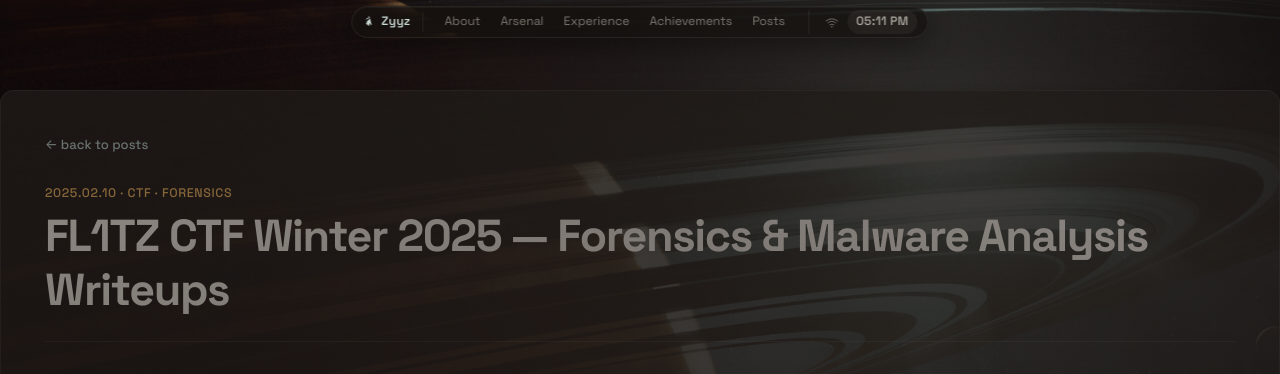
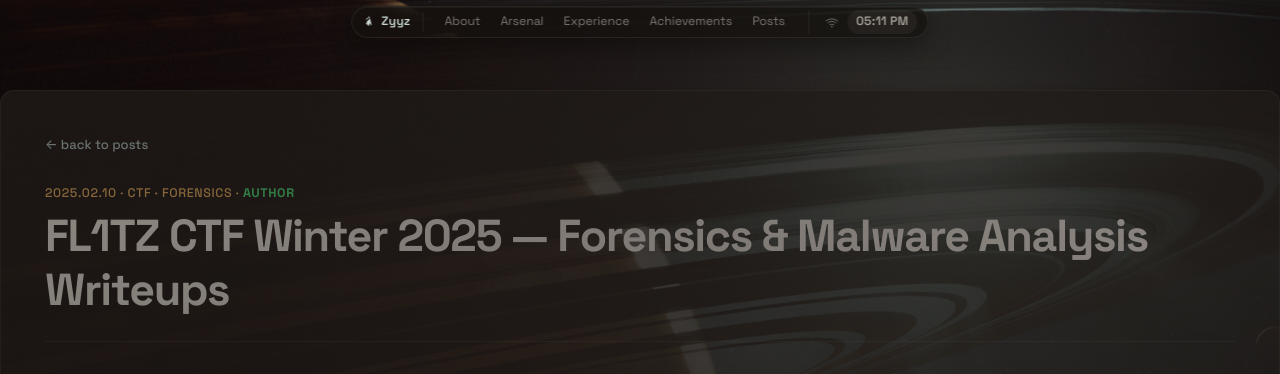
Before and after one commit to 0xZyyz/0xZyyz.github.io, a Jekyll site: the page built from _posts/2025-02-10-fl1tz-ctf-winter-2025-forensics-and-malware-analysis-writeups.md, in a window 1280 px wide. Shown: the top 374 px of the page. Built offline with Jekyll 4.4.1, drawn with Linux system fonts in a browser that asks for light colours.

Commit message:
Tag posts with author/player role

```diff
--- a/_layouts/post.html
+++ b/_layouts/post.html
@@ -4,7 +4,7 @@ layout: default
 <article class="note">
   <a class="note__back" href="{{ '/#posts' | relative_url }}">← back to posts</a>
   <header class="note__header">
-    <p class="note__meta"><time datetime="{{ page.date | date_to_xmlschema }}">{{ page.date | date: "%Y.%m.%d" }}</time>{% if page.categories.size > 0 %} · {{ page.categories | join: " · " }}{% endif %}</p>
+    <p class="note__meta"><time datetime="{{ page.date | date_to_xmlschema }}">{{ page.date | date: "%Y.%m.%d" }}</time>{% if page.categories.size > 0 %} · {{ page.categories | join: " · " }}{% endif %}{% if page.role %} · <span class="note__role">{{ page.role }}</span>{% endif %}</p>
     <h1>{{ page.title }}</h1>
   </header>
   <div class="note__content">{{ content }}</div>
--- a/_posts/2025-02-10-fl1tz-ctf-winter-2025-forensics-and-malware-analysis-writeups.md
+++ b/_posts/2025-02-10-fl1tz-ctf-winter-2025-forensics-and-malware-analysis-writeups.md
@@ -3,6 +3,7 @@ layout: post
 title: "FL1TZ CTF Winter 2025 — Forensics & Malware Analysis Writeups"
 date: 2025-02-10 12:00:00 +0100
 categories: [ctf, forensics]
+role: author
 ---
 
 For FL1TZ CTF Winter 2025 I authored the entire Forensics category, the Malware Analysis task, and the OSINT tasks. This post walks through the nine challenges I built — from event-log archaeology to memory-dump triage — with the exact solve paths and answers. The full repo with every artifact is at [github.com/Zyyz2/FL1TZ-CTF-Winter-2025](https://github.com/Zyyz2/FL1TZ-CTF-Winter-2025).
--- a/index.html
+++ b/index.html
@@ -203,6 +203,7 @@ layout: default
         <div class="post-preview__meta">
           <time datetime="{{ post.date | date_to_xmlschema }}">{{ post.date | date: "%Y.%m.%d" }}</time>
           {% if post.categories.size > 0 %}<span>{{ post.categories | join: " · " }}</span>{% endif %}
+          {% if post.role %}<span class="post-preview__role">{{ post.role }}</span>{% endif %}
         </div>
         <h3><a href="{{ post.url | relative_url }}">{{ post.title }}</a></h3>
         <p>{{ post.excerpt | strip_html | truncatewords: 28 }}</p>
--- a/style.css
+++ b/style.css
@@ -979,6 +979,10 @@ body { padding-top: 42px; }
 }
 
 .post-preview__meta span { color: var(--brand-3); }
+.post-preview__role, .note__role {
+  color: var(--terminal-green);
+  font-weight: 700;
+}
 
 .post-preview h3 { margin: 0; font: 600 1.15rem var(--mono); }
 .post-preview h3 a { color: var(--text); }
```
Also changed, not shown: _posts/2024-12-09-hack-the-box-university-ctf-2024-forensics-writeups.md (+1 -0 lines), _posts/2025-07-26-ghost-revenge-fl1tz-summerrush-ctf-2025.md (+1 -0 lines), _posts/2026-02-19-death-box-series-darkest-hour-ctf-2026.md (+1 -0 lines).
